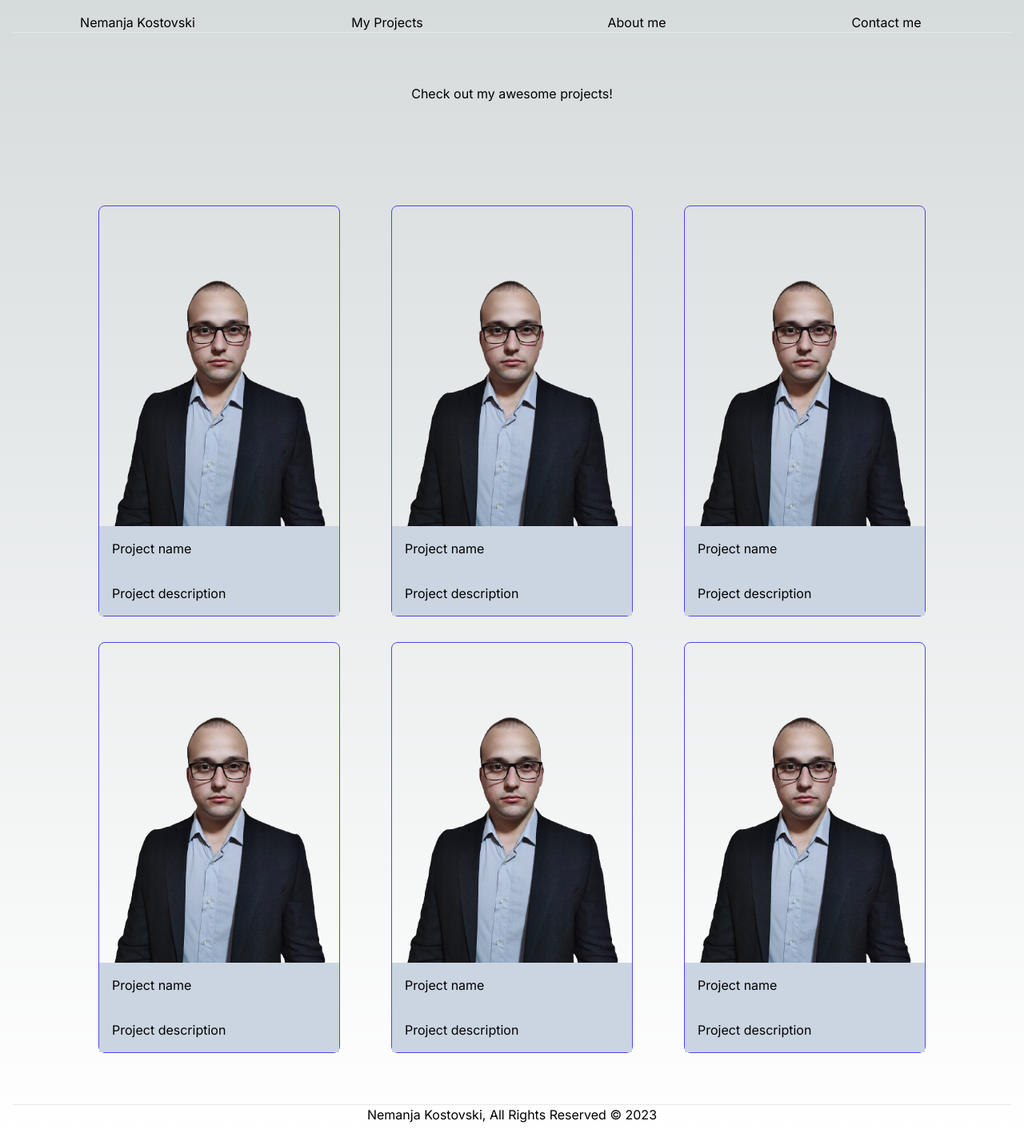
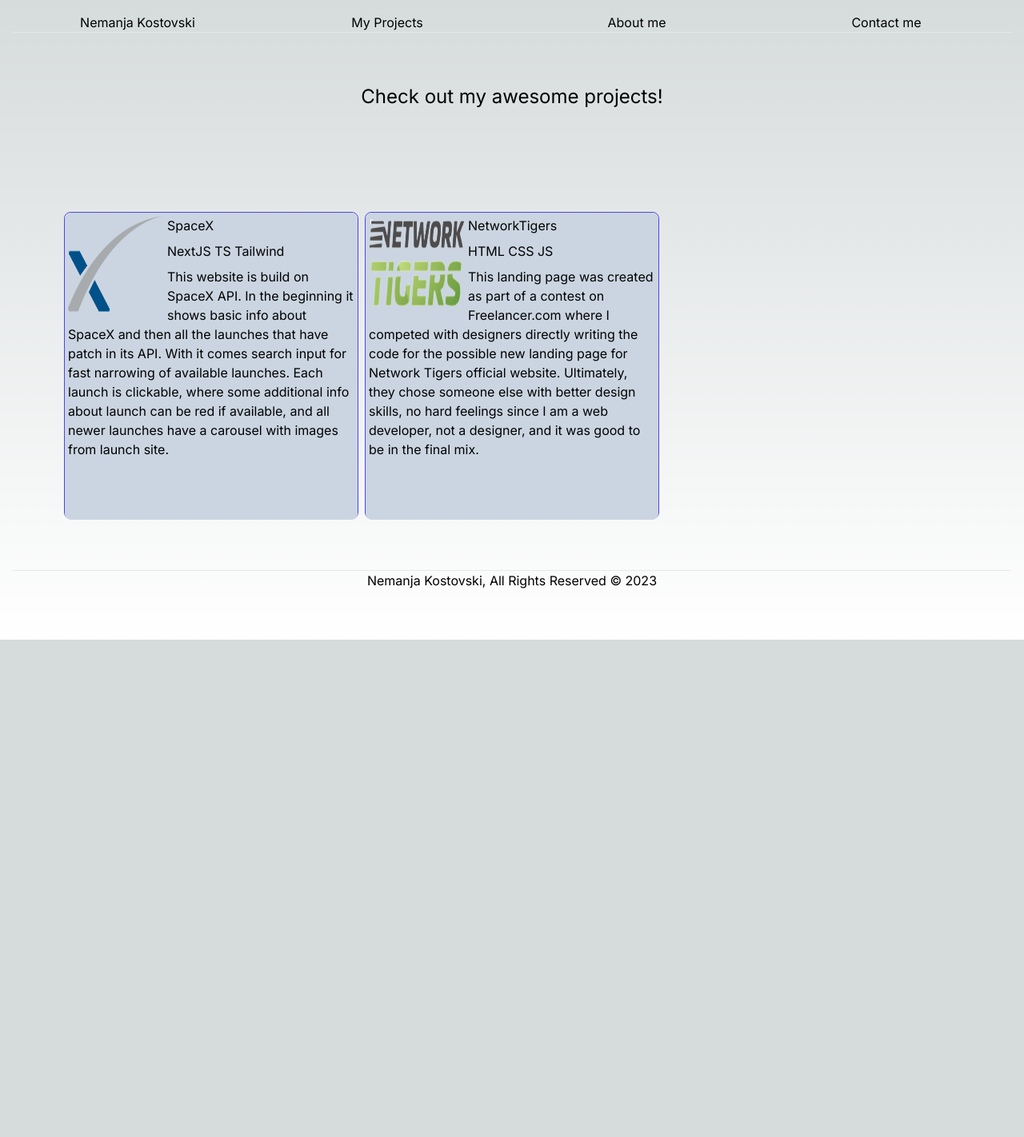
Before and after one commit to nemanjaKostovski/portfolio, a Next.js app: page /projects in a window 1280 px wide. Shown: the whole page at 80% size. After the commit the page ends 800 px from the top, so only its background shows below. Built offline with nearby package versions, Linux system fonts and the light colour scheme.

Commit message:
updated projects page

```diff
--- a/src/app/components/Footer.tsx
+++ b/src/app/components/Footer.tsx
@@ -1,7 +1,7 @@
 export default function Footer() {
   const year: number = new Date().getFullYear();
   return (
-    <div className='flex justify-center border-t sm:w-full'>
+    <div className='flex h-10 justify-center border-t sm:w-full'>
       <p> Nemanja Kostovski, All Rights Reserved &copy; {year} </p>
     </div>
   );
--- /dev/null
+++ b/src/app/components/ProjectCard.tsx
@@ -0,0 +1,38 @@
+import Image from 'next/image';
+
+type ProjectCard = {
+  link: string;
+  image: string;
+  name: string;
+  tech: string;
+  description: string;
+};
+
+export default function ProjectCard({
+  link,
+  image,
+  name,
+  tech,
+  description,
+}: ProjectCard) {
+  return (
+    <a
+      className='group flex h-96 w-full flex-row rounded-lg border border-indigo-600 hover:border-indigo-400 hover:backdrop-blur-xl'
+      href={`${link}`}
+    >
+      <div className='min-w-60 h-96 w-96 rounded-lg bg-slate-300 group-hover:bg-slate-200 dark:bg-gray-700 group-hover:dark:bg-gray-600'>
+        <Image
+          src={image}
+          alt={name}
+          className='float-left h-32 w-32 p-1'
+          width={150}
+          height={100}
+          priority
+        />
+        <h3 className='p-1'>{name}</h3>
+        <p className=' p-1'>{tech}</p>
+        <p className=' p-1'>{description}</p>
+      </div>
+    </a>
+  );
+}
--- /dev/null
+++ b/src/app/projectData.ts
@@ -0,0 +1,20 @@
+export const projectsData = {
+  spacex: {
+    name: 'SpaceX',
+    image: '/spacex-logo.png',
+    tech: 'NextJS TS Tailwind',
+    shortDescription: 'Built with the SpaceX API',
+    link: 'https://next-spacex-nemanjakostovski.vercel.app/',
+    longDescription:
+      'This website is build on SpaceX API. In the beginning it shows basic info about SpaceX and then all the launches that have patch in its API. With it comes search input for fast narrowing of available launches. Each launch is clickable, where some additional info about launch can be red if available, and all newer launches have a carousel with images from launch site.',
+  },
+  networktigers: {
+    name: 'NetworkTigers',
+    image: '/NTLogo2-rmbg.png',
+    tech: 'HTML CSS JS',
+    shortDescription: 'Vanilla landing page',
+    link: 'https://nemanjakostovski.github.io/NetworkTigers/',
+    longDescription:
+      'This landing page was created as part of a contest on Freelancer.com where I competed with designers directly writing the code for the possible new landing page for Network Tigers official website. Ultimately, they chose someone else with better design skills, no hard feelings since I am a web developer, not a designer, and it was good to be in the final mix.',
+  },
+};
--- a/src/app/projects/page.tsx
+++ b/src/app/projects/page.tsx
@@ -1,106 +1,25 @@
-import Image from 'next/image';
+import ProjectCard from '../components/ProjectCard';
+import { projectsData } from '../projectData';
 
 export default function Projects() {
   return (
     <>
-      <h2 className='p-16'>Check out my awesome projects!</h2>
-      <section className='grid justify-items-stretch gap-x-16 gap-y-8 p-16 md:grid-cols-2 lg:grid-cols-3'>
-        <a
-          className='group flex flex-col items-center rounded-lg border border-indigo-600 hover:border-indigo-400 hover:backdrop-blur-xl'
-          href='/'
-        >
-          <Image
-            src='/portfolio.png'
-            alt='Project image'
-            width={300}
-            height={100}
-            priority
-          />
-          <div className='w-full bg-slate-300 hover:bg-slate-200 dark:bg-gray-700 hover:dark:bg-gray-600'>
-            <h3 className='p-4'>Project name</h3>
-            <p className='p-4'>Project description</p>
-          </div>
-        </a>
-        <a
-          className='group flex flex-col items-center rounded-lg border border-indigo-600 hover:border-indigo-400 hover:backdrop-blur-xl'
-          href='/'
-        >
-          <Image
-            src='/portfolio.png'
-            alt='Project image'
-            width={300}
-            height={100}
-            priority
-          />
-          <div className='w-full bg-slate-300 hover:bg-slate-200 dark:bg-gray-700 hover:dark:bg-gray-600'>
-            <h3 className='p-4'>Project name</h3>
-            <p className='p-4'>Project description</p>
-          </div>
-        </a>
-        <a
-          className='group flex flex-col items-center rounded-lg border border-indigo-600 hover:border-indigo-400 hover:backdrop-blur-xl'
-          href='/'
-        >
-          <Image
-            src='/portfolio.png'
-            alt='Project image'
-            width={300}
-            height={100}
-            priority
-          />
-          <div className='w-full bg-slate-300 hover:bg-slate-200 dark:bg-gray-700 dark:group-hover:bg-gray-600'>
-            <h3 className='p-4'>Project name</h3>
-            <p className='p-4'>Project description</p>
-          </div>
-        </a>
-        <a
-          className='group flex flex-col items-center rounded-lg border border-indigo-600 hover:border-indigo-400 hover:backdrop-blur-xl'
-          href='/'
-        >
-          <Image
-            src='/portfolio.png'
-            alt='Project image'
-            width={300}
-            height={100}
-            priority
-          />
-          <div className='w-full bg-slate-300 hover:bg-slate-200 dark:bg-gray-700 dark:group-hover:bg-gray-600'>
-            <h3 className='p-4'>Project name</h3>
-            <p className='p-4'>Project description</p>
-          </div>
-        </a>
-        <a
-          className='group flex flex-col items-center rounded-lg border border-indigo-600 hover:border-indigo-400 hover:backdrop-blur-xl'
-          href='/'
-        >
-          <Image
-            src='/portfolio.png'
-            alt='Project image'
-            width={300}
-            height={100}
-            priority
-          />
-          <div className='w-full bg-slate-300 hover:bg-slate-200 dark:bg-gray-700 dark:group-hover:bg-gray-600'>
-            <h3 className='p-4'>Project name</h3>
-            <p className='p-4'>Project description</p>
-          </div>
-        </a>
-        <a
-          className='group flex flex-col items-center rounded-lg border border-indigo-600 hover:border-indigo-400 hover:backdrop-blur-xl'
-          href='/'
-        >
-          <Image
-            src='/portfolio.png'
-            alt='Project image'
-            width={300}
-            height={100}
-            priority
-          />
-          <div className='w-full bg-slate-300 hover:bg-slate-200 dark:bg-gray-700 dark:group-hover:bg-gray-600'>
-            <h3 className='p-4'>Project name</h3>
-            <p className='p-4'>Project description</p>
-          </div>
-        </a>
+      <h2 className='p-16 text-2xl'>Check out my awesome projects!</h2>
+      <section className='grid gap-x-2 gap-y-2 p-16 md:grid-cols-2 lg:grid-cols-3'>
+        <ProjectCard
+          link={projectsData.spacex.link}
+          name={projectsData.spacex.name}
+          image={projectsData.spacex.image}
+          description={projectsData.spacex.longDescription}
+          tech={projectsData.spacex.tech}
+        />
+        <ProjectCard
+          link={projectsData.networktigers.link}
+          name={projectsData.networktigers.name}
+          image={projectsData.networktigers.image}
+          description={projectsData.networktigers.longDescription}
+          tech={projectsData.networktigers.tech}
+        />
       </section>
     </>
   );
```
Also changed, not shown: public/NTLogo2-rmbg.png (added), public/spacex-logo.png (added).
